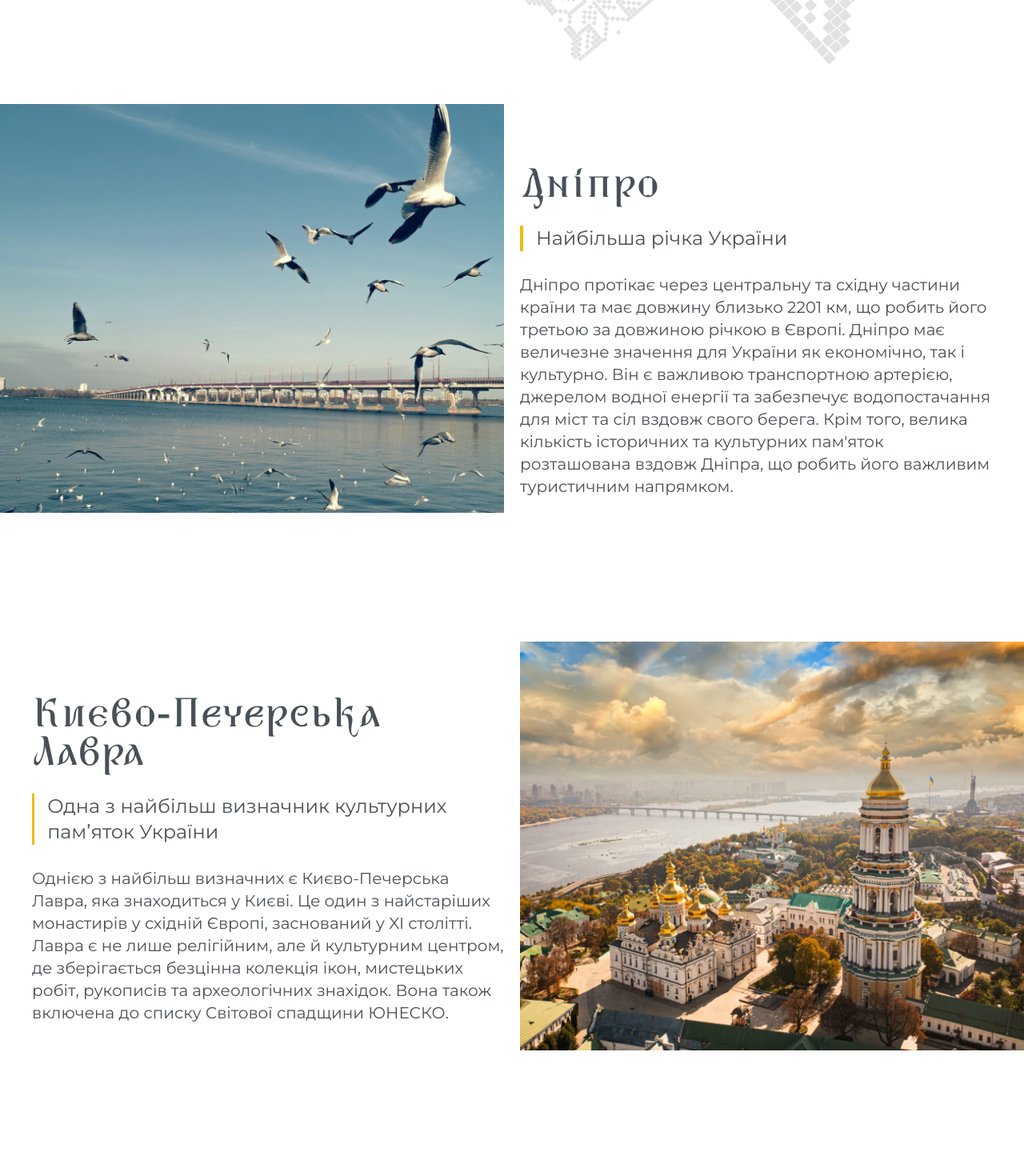
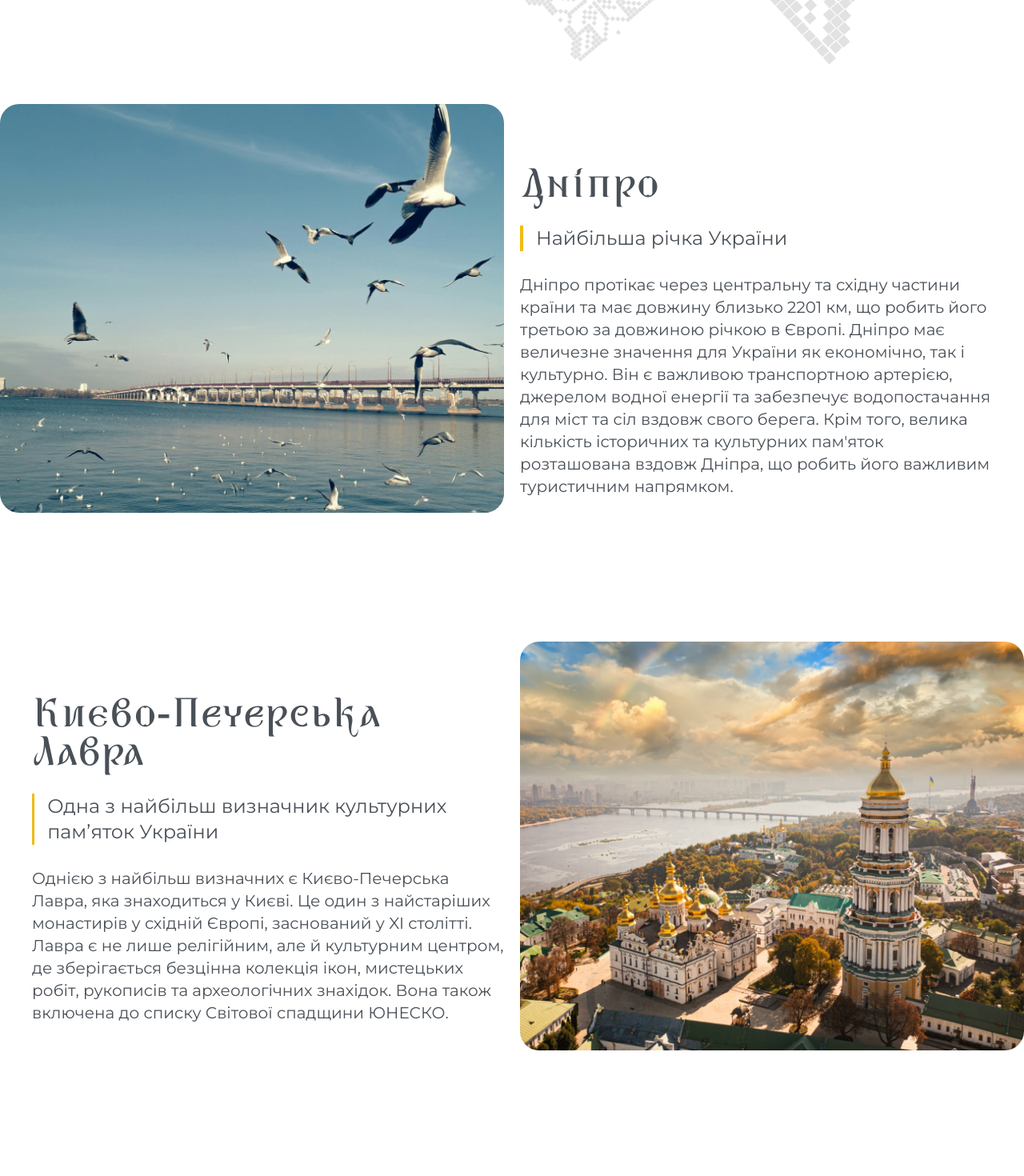
Before and after one commit to myplekan/history-code, a React (Create React App) app: page /#/ in a window 1280 px wide. Shown: the part 1160-2630 px from the top of the page at 80% size. Built offline with nearby package versions, Linux system fonts and the light colour scheme; what tailwindcss-animated would draw is missing.

Commit message:
add border radius for images

```diff
--- a/src/components/HistoryCultureCard/HistoryCultureCard.tsx
+++ b/src/components/HistoryCultureCard/HistoryCultureCard.tsx
@@ -18,9 +18,9 @@ export const HistoryCultureCard: React.FC<Props> = ({
   description,
 }) => {
   return (
-    <Link to={`/culture/${name}`} onClick={scrollToTop} className="max-w-620">
+    <Link to={`/culture/${name}`} onClick={scrollToTop} className="max-w-620 ">
       <img
-        className="w-full mb-4 object-center"
+        className="w-full mb-4 object-center hover:scale-105 direction-300 rounded-3xl"
         src={process.env.PUBLIC_URL + `/images/${photo}`}
         alt={photo}
       />
@@ -33,7 +33,7 @@ export const HistoryCultureCard: React.FC<Props> = ({
             className="w-12 h-12 bg-gray-10 rounded-full flex justify-center items-center hover:bg-primary duration-300"
           >
             <svg
-              className="fill-primary rounded-full hover:fill-white"
+              className="fill-primary rounded-full hover:fill-white border-2 border-primary"
               width="48"
               height="48"
               viewBox="-10 -11 48 48"
--- a/src/pages/HomePage.tsx
+++ b/src/pages/HomePage.tsx
@@ -57,7 +57,7 @@ export const HomePage = () => {
 
         <AnimateImg
           name={"gallery1.png"}
-          staticClass={"col-start-1 col-end-5"}
+          staticClass={"col-start-1 col-end-5 direction-300 rounded-3xl"}
           animateClass={"animate-move-right"}
         />
 
@@ -103,7 +103,9 @@ export const HomePage = () => {
 
         <AnimateImg
           name={"gallery2.png"}
-          staticClass={"col-start-5 col-end-9 justify-self-end"}
+          staticClass={
+            "col-start-5 col-end-9 justify-self-end direction-300 rounded-3xl"
+          }
           animateClass={"animate-move-left"}
         />
 
```
